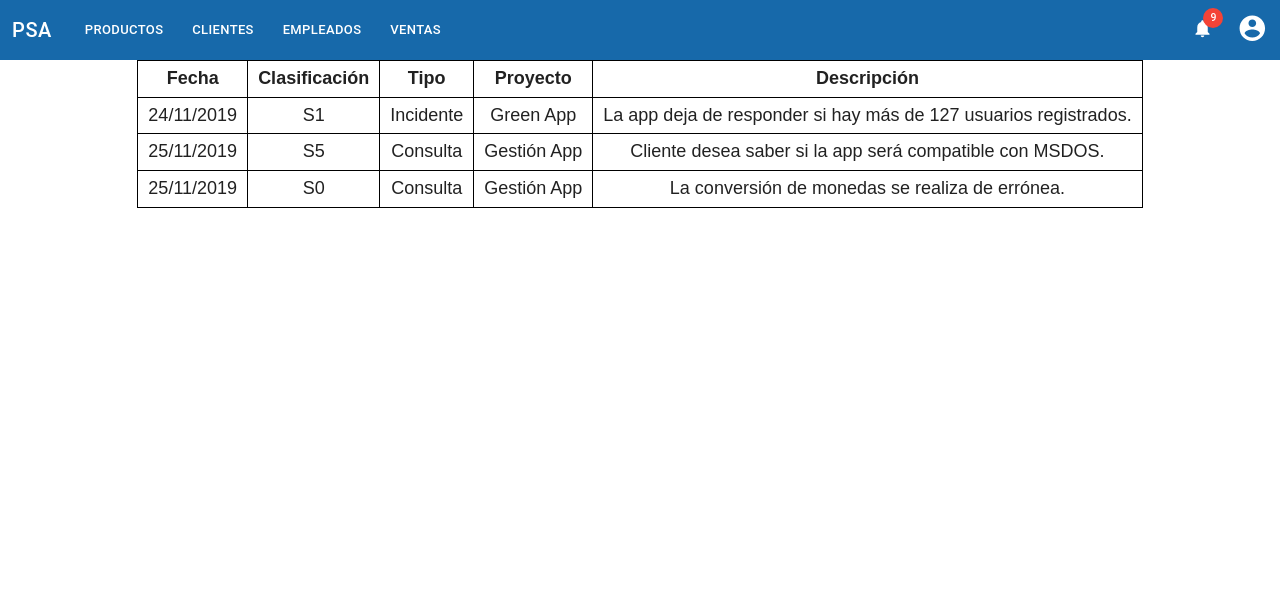
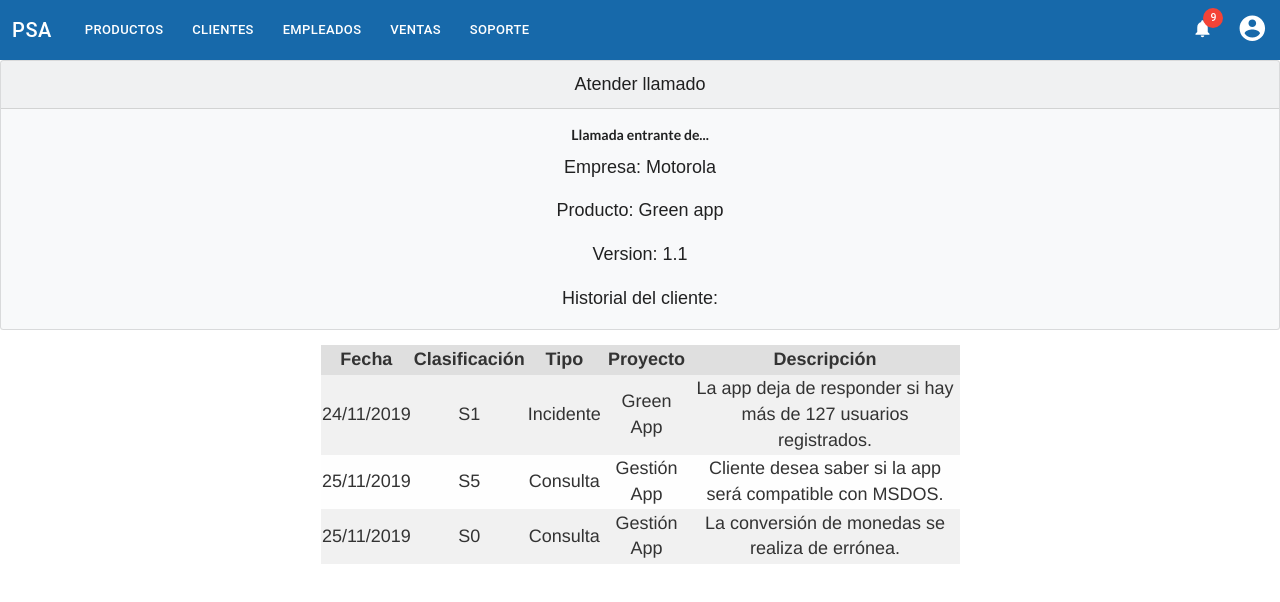
Before and after one commit to bbarchu/aninfo, a React (Create React App) app: page /Soporte/AtenderLlamada in a window 1280 px wide. Shown: the top 602 px of the page. Built offline with nearby package versions, Linux system fonts and the light colour scheme.

Commit message:
Se agregaron pantallas

```diff
--- a/package.json
+++ b/package.json
@@ -10,14 +10,14 @@
     "cucumber": "^6.0.5",
     "geckodriver": "^1.19.1",
     "react": "^16.12.0",
+    "react-bootstrap-validation": "^0.1.11",
     "react-dom": "^16.12.0",
     "react-router-dom": "^5.1.2",
     "react-scripts": "3.2.0",
     "selenium-webdriver": "^4.0.0-alpha.5",
-    "webpack": "^4.41.0",
     "semantic-ui-css": "2.4.1",
-    "semantic-ui-react": "0.88.0"
-
+    "semantic-ui-react": "0.88.0",
+    "webpack": "^4.41.0"
   },
   "scripts": {
     "start": "react-scripts start",
--- a/src/App.css
+++ b/src/App.css
@@ -23,12 +23,38 @@
   to { transform: rotate(360deg); }
 }
 
-table, th, td {
-  border: 1px solid black;
-  margin-left:auto;
-  margin-right:auto;
-  padding-top: 5px;
-  padding-bottom: 5px;
-  padding-left: 10px;
-  padding-right: 10px;
+
+table {
+  color: #333;
+  font-family: Helvetica, Arial, sans-serif;
+  width: 640px;
+  border-collapse: collapse;
+  border-spacing: 0;
+  margin-left: auto;
+  margin-right: auto;
 }
+
+td, th {
+  border: 1px solid transparent; /* No more visible border */
+  height: 30px;
+  transition: all 0.3s;  /* Simple transition for hover effect */
+}
+
+th {
+  background: #DFDFDF;  /* Darken header a bit */
+  font-weight: bold;
+}
+
+td {
+  background: #FAFAFA;
+  text-align: center;
+}
+
+/* Cells in even rows (2,4,6...) are one color */
+tr:nth-child(even) td { background: #F1F1F1; }
+
+/* Cells in odd rows (1,3,5...) are another (excludes header cells)  */
+tr:nth-child(odd) td { background: #FEFEFE; }
+
+tr td:hover { background: #666; color: #FFF; }
+/* Hover cell effect! */
--- a/src/components/AtenderLlamada.js
+++ b/src/components/AtenderLlamada.js
@@ -1,6 +1,6 @@
 import React, { Component } from 'react';
 
-class Soporte extends Component {
+class AtencionDeLlamada extends Component {
   constructor(props) {
     super(props);
     this.state = {
@@ -9,6 +9,21 @@ class Soporte extends Component {
 
 render() {
     return (
+      <div>
+
+      <div class="card bg-light mb-3" >
+        <div class="card-header">Atender llamado</div>
+        <div class="card-body">
+          <h5 class="card-title">Llamada entrante de...</h5>
+          <p class="card-text">Empresa: Motorola</p>
+          <p class="card-text">Producto: Green app</p>
+          <p class="card-text">Version: 1.1</p>
+          <p class="card-text">Historial del cliente:</p>
+
+        </div>
+      </div>
+
+
     <table>
     <tr>
       <th>Fecha</th>
@@ -39,8 +54,9 @@ render() {
       <td>La conversión de monedas se realiza de errónea.</td>
     </tr>
   </table>
+  </div>
     );
 }
 }
 
-export default Soporte;
+export default AtencionDeLlamada;
--- a/src/components/Navigation.js
+++ b/src/components/Navigation.js
@@ -4,7 +4,7 @@ import 'semantic-ui-css/semantic.min.css'
 import AccountCircleIcon from '@material-ui/icons/AccountCircle';
 import NotificationsIcon from '@material-ui/icons/Notifications';
 import Badge from '@material-ui/core/Badge';
-//import { Link } from 'react-router-dom';
+import { Link } from 'react-router-dom';
 
 
 export default class NavigationBar extends Component {
@@ -51,6 +51,14 @@ export default class NavigationBar extends Component {
                     style={{fontSize:"13px",float: "left",marginRight: "1%", height:"100%"}}>
                 Ventas
             </Button>
+            <Button id="soporte"
+                    component={Link}
+                    to="/Soporte"
+                    color='inherit'
+                    className="sales"
+                    style={{fontSize:"13px",float: "left",marginRight: "1%", height:"100%"}}>
+                Soporte
+            </Button>
             <IconButton to="/HomerPage" style={{textAlign:'center', color: "inherit", float: "right",marginTop:".1%"}}>
                 <AccountCircleIcon fontSize={"large"}/>
             </IconButton>
--- a/src/components/Soporte.js
+++ b/src/components/Soporte.js
@@ -25,8 +25,9 @@ class Soporte extends Component {
     return (
       <div className="form-group">
         <form onSubmit={this.handleSubmitCreate}>
-            <input type="submit" value="Crear ticket" name="submit" className="btn btn-primary" />
-            <input type="submit" value="Atender llamada" name="submit" className="btn btn-primary" onClick={this.handleSubmitAnswer.bind(this)}/>
+          <br></br>&nbsp;
+            <input type="submit" value="Crear ticket" name="submit" class="btn btn-success btn-lg" />
+             &nbsp;  <input type="submit" value="Atender llamada" name="submit" class="btn btn-warning btn-lg" onClick={this.handleSubmitAnswer.bind(this)}/>
         </form>
       </div>
 
```
